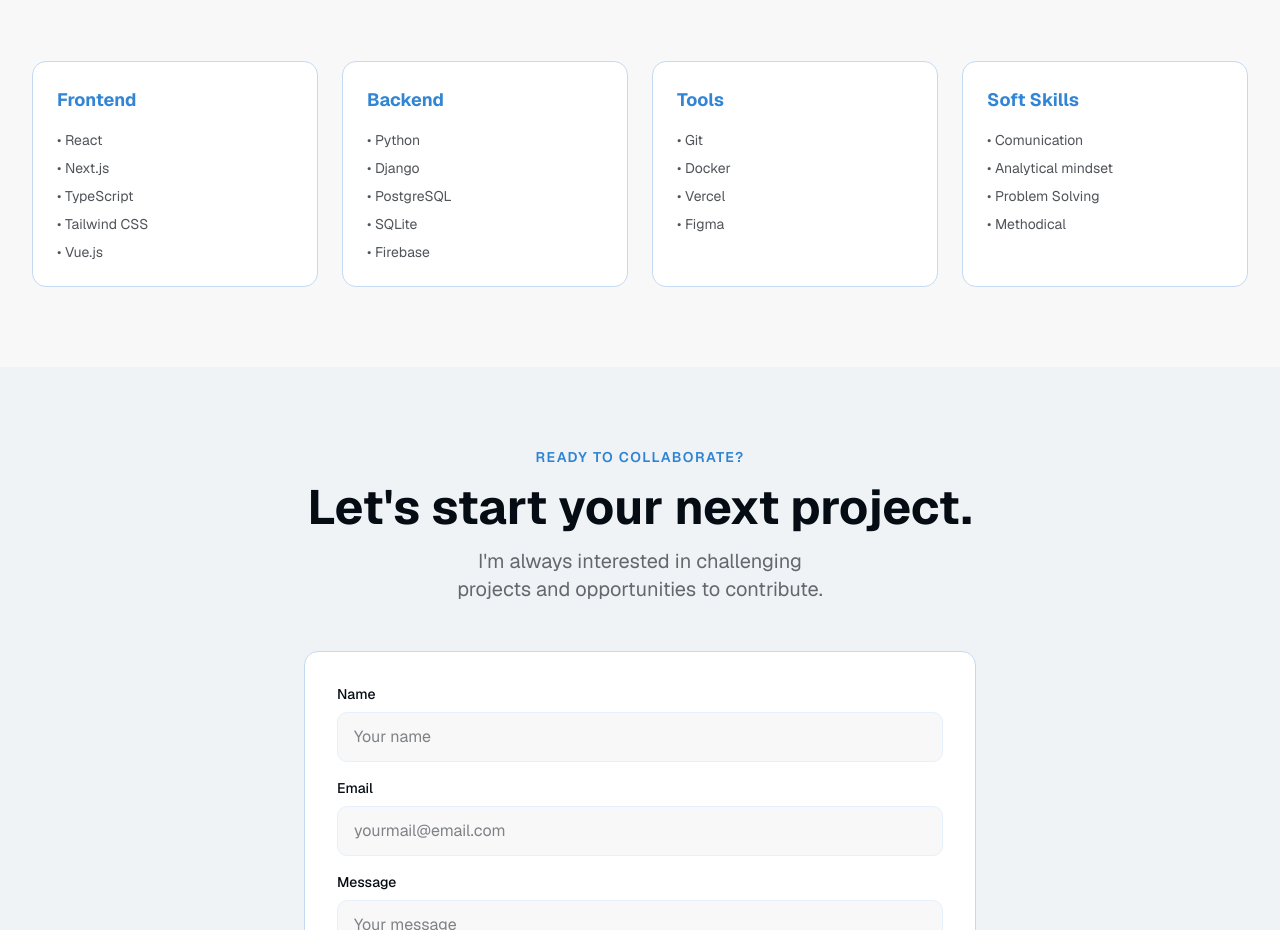
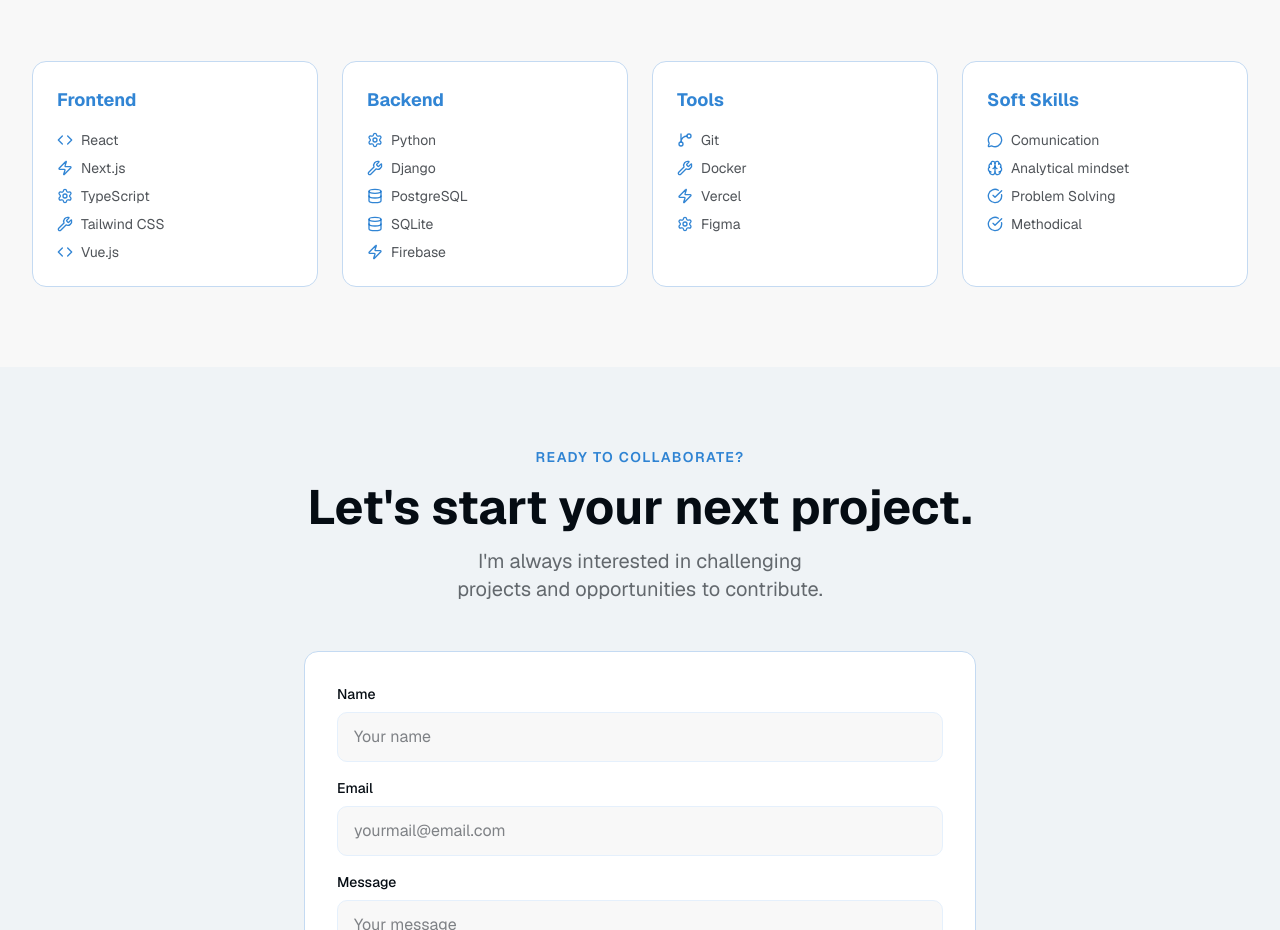
Before and after one commit to nowlhan/portfolio, a Next.js app: page / in a window 1280 px wide. Shown: the part 2264-3194 px from the top of the page. Built offline with nearby package versions, Linux system fonts and the light colour scheme.

Commit message:
ajout icone

```diff
--- a/components/skills-section.tsx
+++ b/components/skills-section.tsx
@@ -1,4 +1,39 @@
 "use client"
+
+import {
+  Code,
+  Settings,
+  Database,
+  GitBranch,
+  Zap,
+  MessageCircle,
+  Brain,
+  CheckCircle,
+  Wrench,
+} from "lucide-react"
+import React from "react"
+
+// Icônes pour chaque skill
+const skillIcons: Record<string, React.ReactNode> = {
+  "React": <Code className="w-4 h-4" />,
+  "Next.js": <Zap className="w-4 h-4" />,
+  "TypeScript": <Settings className="w-4 h-4" />,
+  "Tailwind CSS": <Wrench className="w-4 h-4" />,
+  "Vue.js": <Code className="w-4 h-4" />,
+  "Python": <Settings className="w-4 h-4" />,
+  "Django": <Wrench className="w-4 h-4" />,
+  "PostgreSQL": <Database className="w-4 h-4" />,
+  "SQLite": <Database className="w-4 h-4" />,
+  "Firebase": <Zap className="w-4 h-4" />,
+  "Git": <GitBranch className="w-4 h-4" />,
+  "Docker": <Wrench className="w-4 h-4" />,
+  "Vercel": <Zap className="w-4 h-4" />,
+  "Figma": <Settings className="w-4 h-4" />,
+  "Comunication": <MessageCircle className="w-4 h-4" />,
+  "Analytical mindset": <Brain className="w-4 h-4" />,
+  "Problem Solving": <CheckCircle className="w-4 h-4" />,
+  "Methodical": <CheckCircle className="w-4 h-4" />,
+}
 
 export default function SkillsSection() {
   const skillCategories = [
@@ -24,7 +59,6 @@ export default function SkillsSection() {
     <section id="habilidades" className="py-20 px-4 sm:px-6 lg:px-8">
       <div className="max-w-7xl mx-auto">
         <div className="mb-16">
-
           <h2 className="text-4xl md:text-5xl font-bold text-foreground text-balance">Technology and skills</h2>
         </div>
 
@@ -37,8 +71,9 @@ export default function SkillsSection() {
               <h3 className="text-lg font-bold text-primary mb-4">{category.category}</h3>
               <div className="space-y-2">
                 {category.skills.map((skill) => (
-                  <p key={skill} className="text-foreground/70 text-sm">
-                    • {skill}
+                  <p key={skill} className="text-foreground/70 text-sm flex items-center gap-2">
+                    {skillIcons[skill] && <span className="text-primary">{skillIcons[skill]}</span>}
+                    {skill}
                   </p>
                 ))}
               </div>
```
